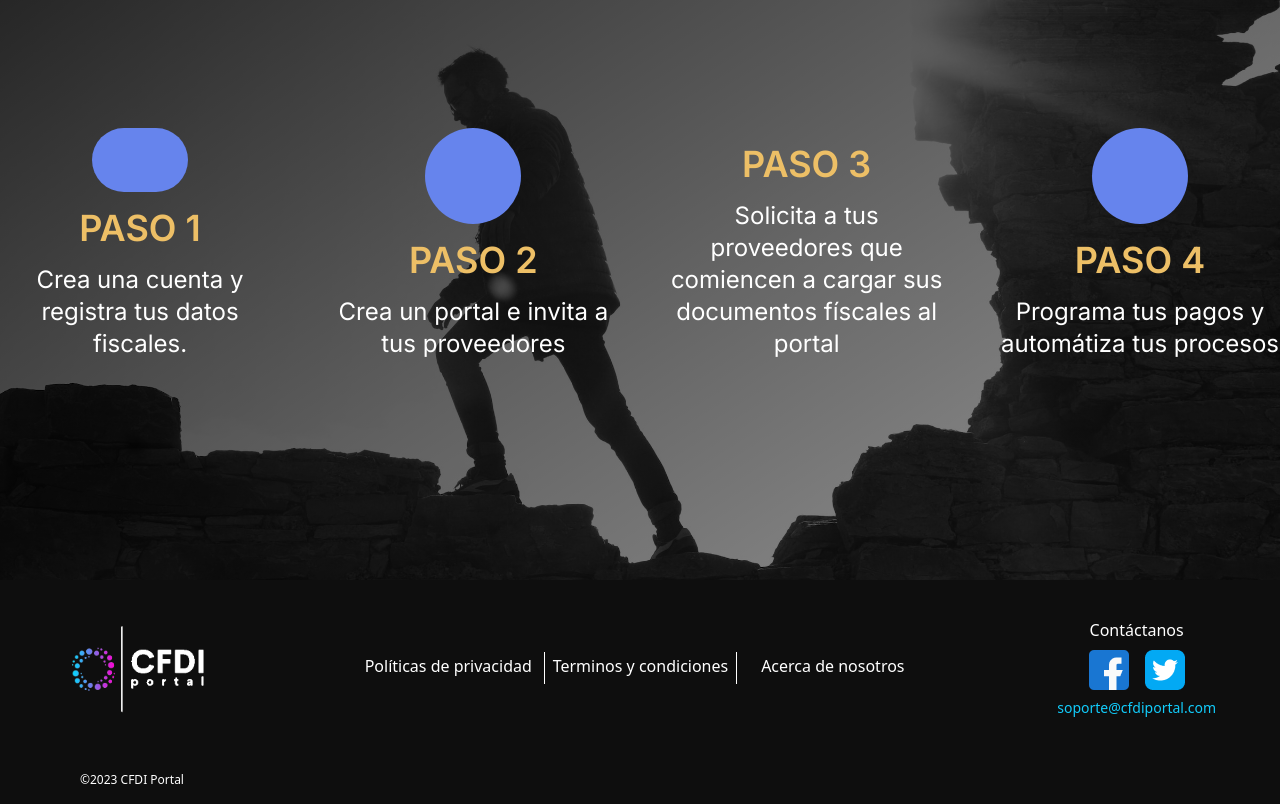
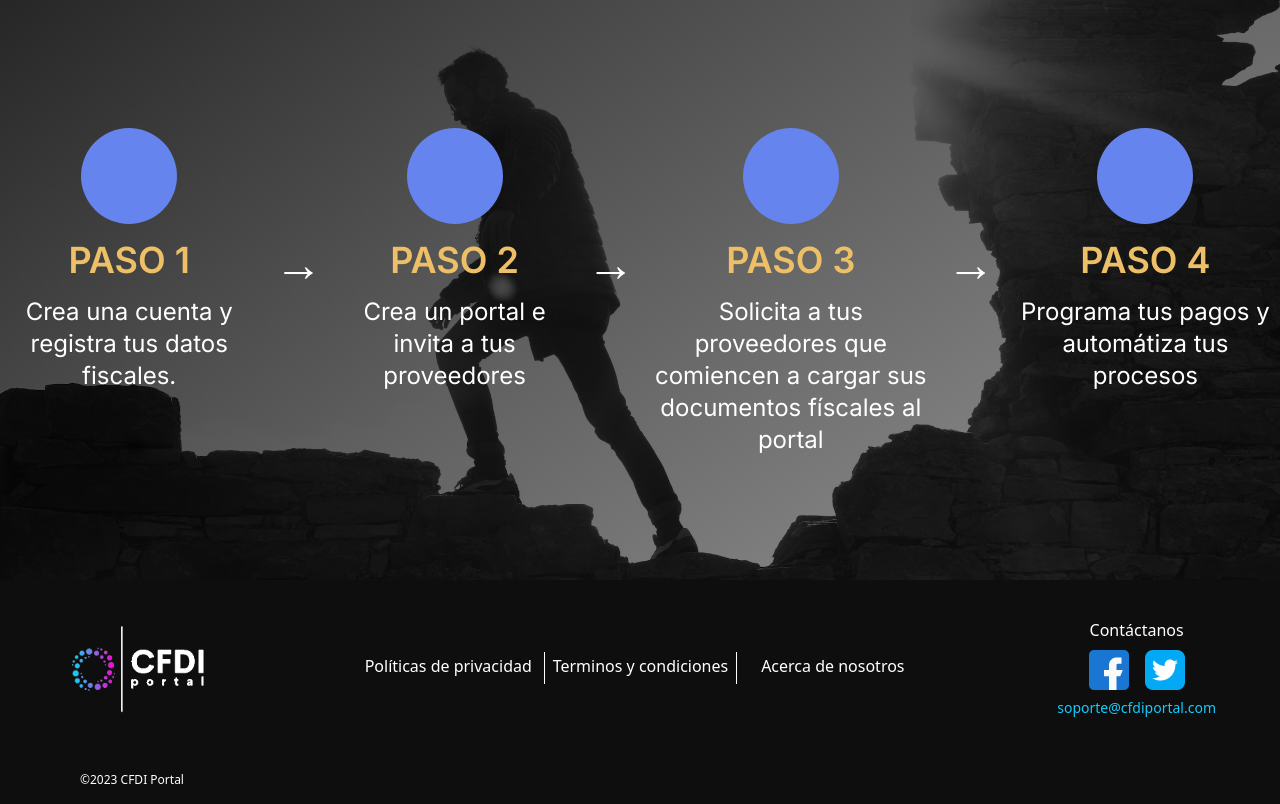
Before and after one commit to tuco5/cfdi-reception-portal, a Next.js app: page / in a window 1280 px wide. Shown: the part 1740-2544 px from the top of the page. Built offline with nearby package versions, Linux system fonts and the light colour scheme.

Commit message:
fix alignement

```diff
--- a/src/components/page-sections/StepsSection.tsx
+++ b/src/components/page-sections/StepsSection.tsx
@@ -1,17 +1,20 @@
 export default function StepsSection() {
   return (
     <section className="bg-slate-200 flex min-h-screen items-center justify-center bg-steps bg-cover bg-center bg-no-repeat">
-      <div className="flex h-screen w-full max-w-[1400px] flex-col pt-32 ">
+      <div className="flex h-screen w-full max-w-[1400px] flex-col pt-32">
         <h2 className="text-center text-6xl font-semibold tracking-wider text-white drop-shadow">
           En simples pasos comienza ya...
         </h2>
 
-        <div className="mt-40 flex w-full justify-between">
+        <div className="mt-40 flex w-full items-stretch justify-between gap-4">
           <StepsCard title="Paso 1">Crea una cuenta y registra tus datos fiscales.</StepsCard>
+          <span className="pt-28 text-5xl text-white">&rarr;</span>
           <StepsCard title="Paso 2">Crea un portal e invita a tus proveedores</StepsCard>
+          <span className="pt-28 text-5xl text-white">&rarr;</span>
           <StepsCard title="Paso 3">
             Solicita a tus proveedores que comiencen a cargar sus documentos físcales al portal
           </StepsCard>
+          <span className="pt-28 text-5xl text-white">&rarr;</span>
           <StepsCard title="Paso 4">Programa tus pagos y automátiza tus procesos</StepsCard>
         </div>
       </div>
@@ -26,13 +29,12 @@ interface StepsCardProps {
 }
 function StepsCard({title, children, icon}: StepsCardProps) {
   return (
-    <div className="flex max-w-[280px] flex-col items-center justify-center gap-4">
-      <div className="h-24 w-24 flex-1 items-center justify-center rounded-full bg-tertiary text-white">
+    <div className="flex max-w-[280px] flex-col items-center gap-4">
+      <div className="flex h-24 w-24 items-center justify-center rounded-full bg-tertiary text-white">
         {icon}
       </div>
-      <h4 className="text-center text-4xl font-semibold uppercase text-quarternary">{title}</h4>
+      <h4 className="text-4xl font-semibold uppercase text-quarternary">{title}</h4>
       <p className="text-center text-2xl text-white">{children}</p>
     </div>
   );
 }
-// style={{height: 200}}
```
